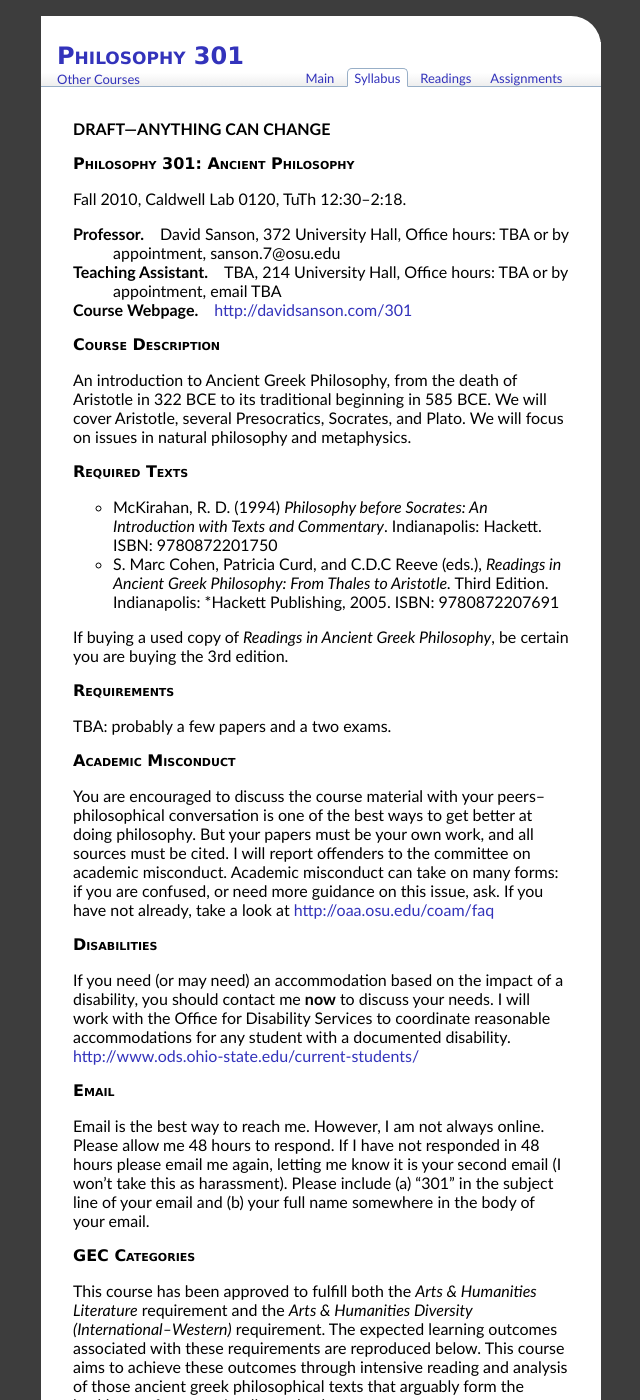
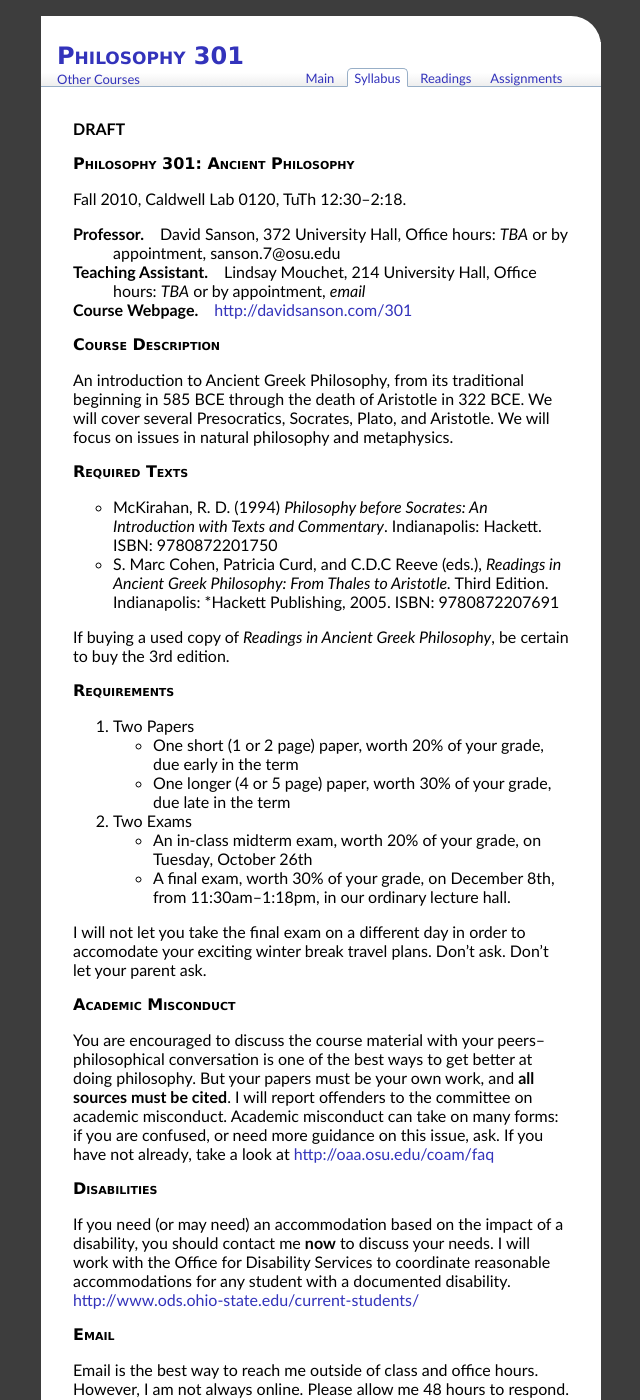
Before and after one commit to dsanson/dsanson.github.com, a Jekyll site: the page built from 301f2010/syllabus.markdown, in a window 1280 px wide and 1400 px high. Shown: the whole window, without its empty margins (319-959 px from the left). Built offline with Jekyll 4.4.1, drawn with Linux system fonts in a browser that asks for light colours; Markdown is read by kramdown in place of the engine named in the settings; comment, search, counter and statistics services are not loaded; some of the changed text lies outside the part shown.

Commit message:
updated 301 syllabus

```diff
--- a/301f2010/syllabus.markdown
+++ b/301f2010/syllabus.markdown
@@ -5,40 +5,47 @@ section: syllabus
 
 ---
 
-**DRAFT---ANYTHING CAN CHANGE**
+**DRAFT**
 
 ## Philosophy 301: Ancient Philosophy ##
 
 Fall 2010, Caldwell Lab 0120, TuTh 12:30–2:18.
 
 Professor
-:	David Sanson, 372 University Hall, Office hours: TBA or by appointment, sanson.7@osu.edu
+:	David Sanson, 372 University Hall, Office hours: *TBA* or by appointment, sanson.7@osu.edu
 
 Teaching Assistant
-:	TBA, 214 University Hall, Office hours: TBA or by appointment, email TBA
+:	Lindsay Mouchet, 214 University Hall, Office hours: *TBA* or by appointment, *email*
 
 Course Webpage
 :	[http://davidsanson.com/301](http://davidsanson.com/301)
 
 ## Course Description ##
 
-An introduction to Ancient Greek Philosophy, from the death of Aristotle in 322 BCE to its traditional beginning in 585 BCE. We will cover Aristotle, several Presocratics, Socrates, and Plato. We will focus on issues in natural philosophy and metaphysics.
+An introduction to Ancient Greek Philosophy, from its traditional beginning in 585 BCE through the death of Aristotle in 322 BCE. We will cover several Presocratics, Socrates, Plato, and Aristotle. We will focus on issues in natural philosophy and metaphysics.
 
 ## Required Texts ##
 
 + McKirahan, R. D. (1994) *Philosophy before Socrates: An Introduction with Texts and Commentary*. Indianapolis: Hackett. ISBN: 9780872201750
 + S. Marc Cohen, Patricia Curd, and C.D.C Reeve (eds.), *Readings in Ancient Greek Philosophy: From Thales to Aristotle.* Third Edition. Indianapolis: *Hackett Publishing, 2005. ISBN: 9780872207691
 
-If buying a used copy of *Readings in Ancient Greek Philosophy*, be certain you are buying the 3rd edition.
+If buying a used copy of *Readings in Ancient Greek Philosophy*, be certain to buy the 3rd edition.
 
 ## Requirements ##
 
+1. Two Papers
+    +   One short (1 or 2 page) paper, worth 20% of your grade, due early in the term
+    +   One longer (4 or 5 page) paper, worth 30% of your grade, due late in the term
 
-TBA: probably a few papers and a two exams.
+2. Two Exams
+    +   An in-class midterm exam, worth 20% of your grade, on Tuesday, October 26th
+    +   A final exam, worth 30% of your grade, on December 8th, from 11:30am--1:18pm, in our ordinary lecture hall.
+
+I will not let you take the final exam on a different day in order to accomodate your exciting winter break travel plans. Don't ask. Don't let your parent ask.
 
 ## Academic Misconduct  ##
 
-You are encouraged to discuss the course material with your peers--philosophical conversation is one of the best ways to get better at doing philosophy. But your papers must be your own work, and all sources must be cited. I will report offenders to the committee on academic misconduct. Academic misconduct can take on many forms: if you are confused, or need more guidance on this issue, ask. If you have not already, take a look at <http://oaa.osu.edu/coam/faq>
+You are encouraged to discuss the course material with your peers--philosophical conversation is one of the best ways to get better at doing philosophy. But your papers must be your own work, and **all sources must be cited**. I will report offenders to the committee on academic misconduct. Academic misconduct can take on many forms: if you are confused, or need more guidance on this issue, ask. If you have not already, take a look at <http://oaa.osu.edu/coam/faq>
 
 ## Disabilities ##
 
@@ -46,7 +53,17 @@ If you need (or may need) an accommodation based on the impact of a disability,
 
 ## Email ##
 
-Email is the best way to reach me. However, I am not always online. Please allow me 48 hours to respond. If I have not responded in 48 hours please email me again, letting me know it is your second email (I won't take this as harassment). Please include (a) "301" in the subject line of your email and (b) your full name somewhere in the body of your email.
+Email is the best way to reach me outside of class and office hours. However, I am not always online. Please allow me 48 hours to respond. If I have not responded in 48 hours please email me again, letting me know it is your second email (I won't take this as harassment).
+
+Please include "301" in the subject line of your email and your full name somewhere in the body of your email.
+
+Before you dash of an email, take a moment to think about whether or not it is appropriate to do so. For example,
+
++   Don't email me to ask what happened in a class you missed (get notes from a classmate).
++   Do email me if you are sick or have a genuine emergency and need to miss class or have missed class.
++   Don't email me to ask me to read a draft (I am happy to look over drafts in office hours).
++   Don't email me your paper without specific prior arrangment: hand it in in class.
++   Do email me if you want to make an appointment and cannot make my office hours.
 
 ## GEC Categories ##
 
```
